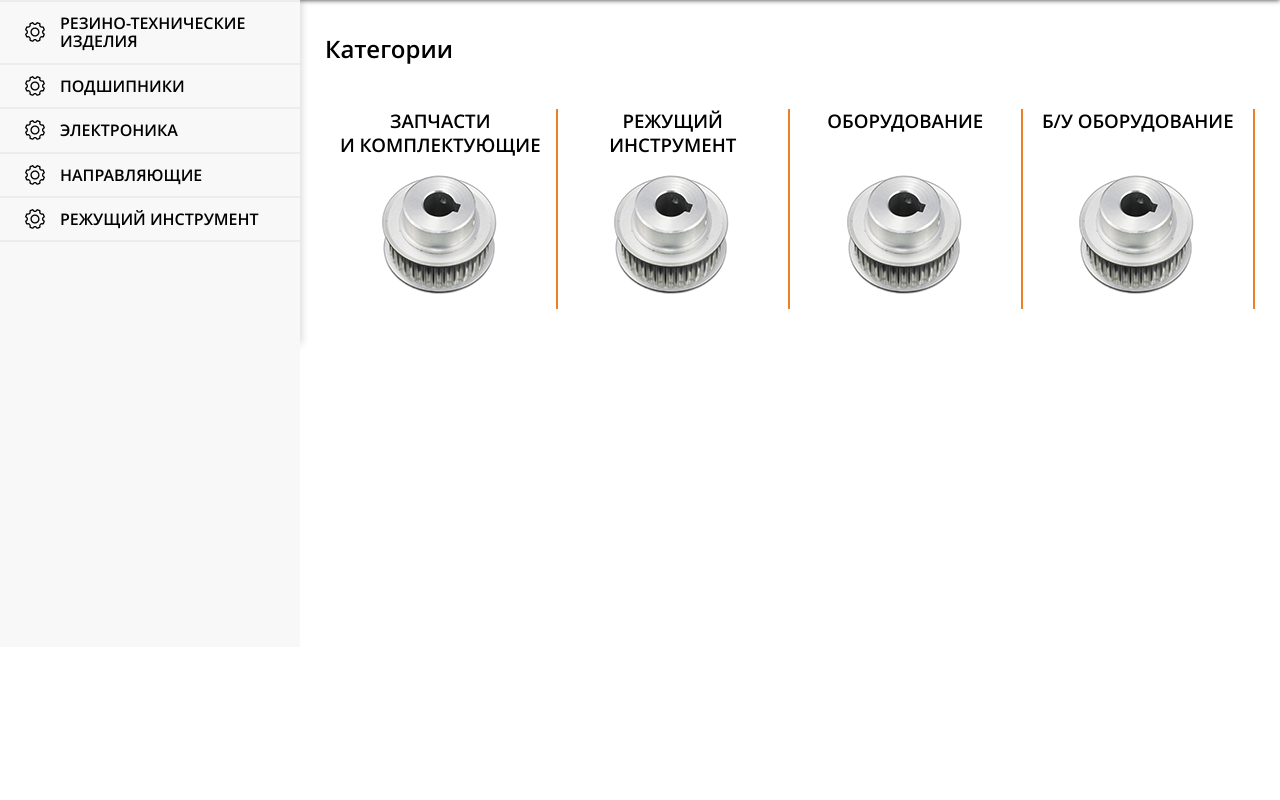
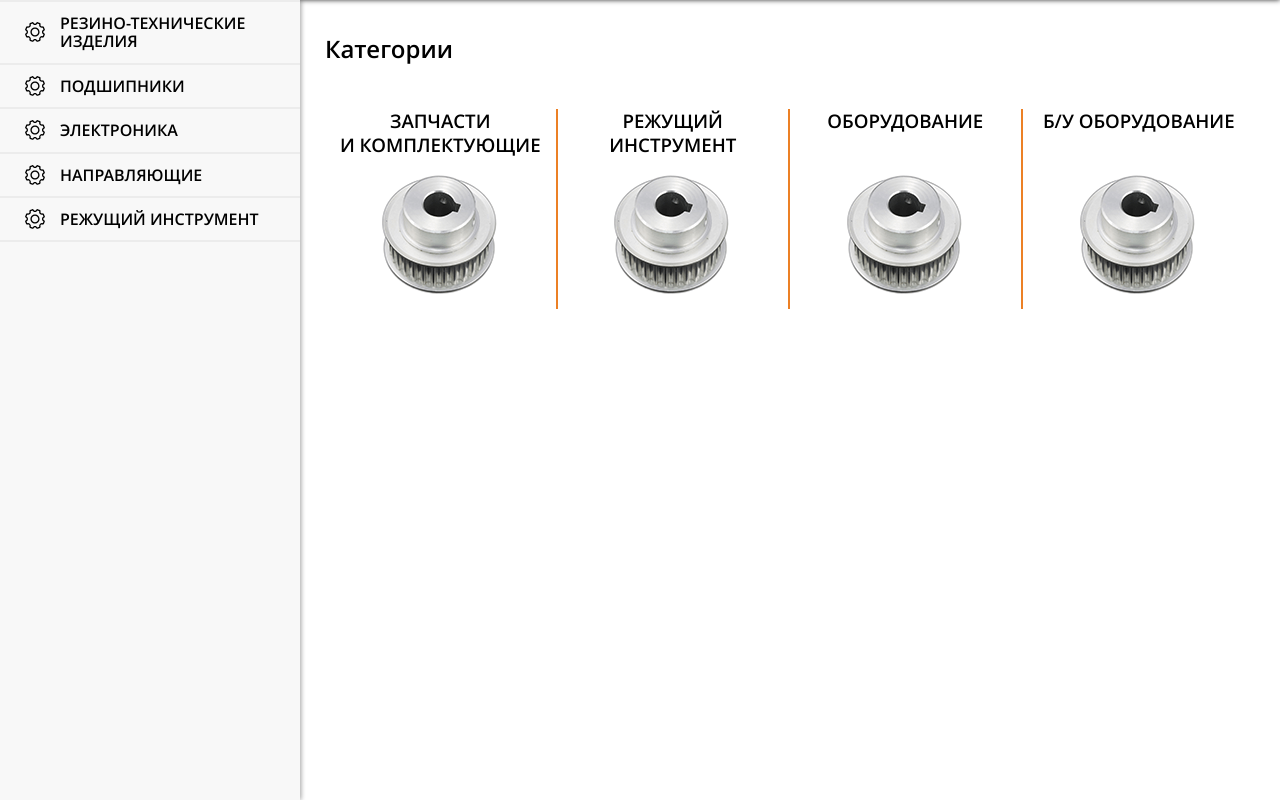
Before and after one commit to thecodest22/podshipnik_site, a Django app: page /main/ in a window 1280 px wide. Shown: the part 153-953 px from the top of the page. Before the commit the page ends 496 px from the top, so only its background shows below. Run offline with Django 4.2, Linux system fonts and the light colour scheme.

Commit message:
some bugs fixed

```diff
--- a/podshipnik_site/settings.py
+++ b/podshipnik_site/settings.py
@@ -106,8 +106,9 @@ AUTH_PASSWORD_VALIDATORS = [
 # https://docs.djangoproject.com/en/4.1/topics/i18n/
 
 LANGUAGE_CODE = 'ru-ru'
+# LANGUAGE_CODE = 'en-us'
 
-TIME_ZONE = 'MSK'
+TIME_ZONE = 'Europe/Moscow'
 
 USE_I18N = True
 
--- a/shop/static/shop/css/style.css
+++ b/shop/static/shop/css/style.css
@@ -195,11 +195,11 @@ main::before {
     content: '';
     position: absolute;
     top: 0;
-    left: -1px;
+    left: -2px;
     /*height: calc(100%);*/
-    height: 100%;
-    width: 1px;
-    box-shadow: 0 0 7px #303030 ;
+    height: 100vh;
+    width: 2px;
+    box-shadow: 0 0 5px #303030 ;
 }
 
 .sidebar ul {
@@ -251,3 +251,7 @@ main::before {
     text-align: center;
     text-transform: uppercase;
 }
+
+.index-categories-block:last-child {
+    border: none;
+}
```
Also changed, not shown: db.sqlite3.
